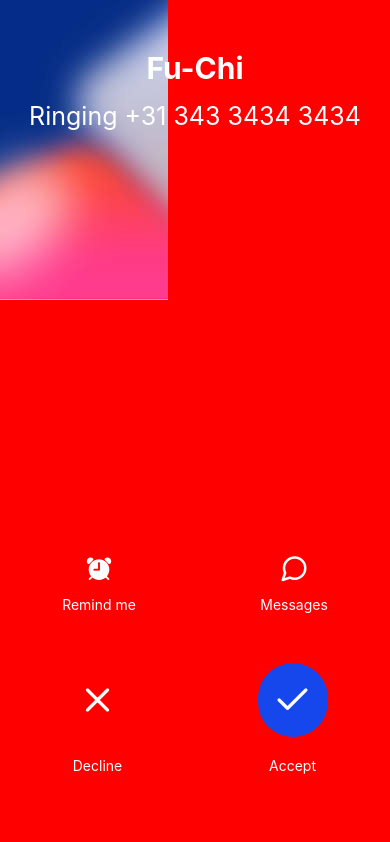
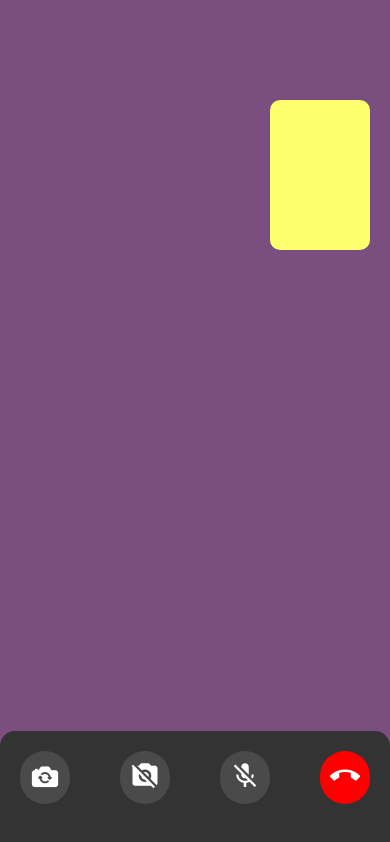
Before and after one commit to geoffcfchen/VideoCall, a React Native app: screen / in a window 390 px wide. Built offline with nearby package versions, Linux system fonts and the light colour scheme.

Commit message:
finish callscreen

```diff
--- a/App.js
+++ b/App.js
@@ -11,12 +11,13 @@ import {SafeAreaView, StatusBar} from 'react-native';
 import ContactScreen from './src/screens/ContactsScreen';
 import CallingScreen from './src/screens/CallingScreen';
 import IncomingCallScreen from './src/screens/IncomingCallScreen';
+import CallScreen from './src/screens/CallScreen';
 
 const App = () => {
   return (
     <>
       <StatusBar barStyle={'dark-content'} />
-      <IncomingCallScreen></IncomingCallScreen>
+      <CallScreen></CallScreen>
     </>
   );
 };
--- a/package.json
+++ b/package.json
@@ -10,8 +10,11 @@
     "lint": "eslint ."
   },
   "dependencies": {
+    "@react-navigation/native": "^6.0.13",
     "react": "18.1.0",
     "react-native": "0.70.1",
+    "react-native-safe-area-context": "^4.3.4",
+    "react-native-screens": "^3.17.0",
     "react-native-vector-icons": "^9.2.0"
   },
   "devDependencies": {
--- /dev/null
+++ b/src/components/CallActionBox/index.js
@@ -0,0 +1,72 @@
+import {View, Text, StyleSheet, Pressable} from 'react-native';
+import React, {useState} from 'react';
+import Ionicons from 'react-native-vector-icons/Ionicons';
+import MateralIcons from 'react-native-vector-icons/MaterialCommunityIcons';
+
+const CallActionBox = () => {
+  const [isCameraOn, setIsCameraOn] = useState(true);
+  const [isMicOn, setIsMicOn] = useState(true);
+  const onReverseCamera = () => {
+    console.warn('onReverseCamera');
+  };
+
+  const onToggleCamera = () => {
+    setIsCameraOn(currentValue => !currentValue);
+  };
+
+  const onToggleMicrophone = () => {
+    setIsMicOn(currentValue => !currentValue);
+  };
+
+  const onHangUp = () => {};
+  return (
+    <View style={styles.buttonsContainer}>
+      <Pressable onPress={onReverseCamera} style={styles.iconButton}>
+        <Ionicons
+          name="ios-camera-reverse"
+          size={30}
+          color={'white'}></Ionicons>
+      </Pressable>
+      <Pressable onPress={onToggleCamera} style={styles.iconButton}>
+        <MateralIcons
+          name={isCameraOn ? 'camera-off' : 'camera'}
+          size={30}
+          color={'white'}></MateralIcons>
+      </Pressable>
+      <Pressable onPress={onToggleMicrophone} style={styles.iconButton}>
+        <MateralIcons
+          name={isMicOn ? 'microphone-off' : 'microphone'}
+          size={30}
+          color={'white'}></MateralIcons>
+      </Pressable>
+      <Pressable
+        onPress={onHangUp}
+        style={[styles.iconButton, {backgroundColor: 'red'}]}>
+        <MateralIcons
+          name="phone-hangup"
+          size={30}
+          color={'white'}></MateralIcons>
+      </Pressable>
+    </View>
+  );
+};
+
+const styles = StyleSheet.create({
+  buttonsContainer: {
+    backgroundColor: '#333333',
+    padding: 20,
+    paddingBottom: 40,
+    borderTopLeftRadius: 15,
+    borderTopRightRadius: 15,
+    flexDirection: 'row',
+    justifyContent: 'space-between',
+    marginTop: 'auto',
+  },
+  iconButton: {
+    backgroundColor: '#4a4a4a',
+    padding: 10,
+    borderRadius: 50,
+  },
+});
+
+export default CallActionBox;
--- /dev/null
+++ b/src/screens/CallScreen/index.js
@@ -0,0 +1,28 @@
+import {View, Text, StyleSheet} from 'react-native';
+import React from 'react';
+import CallActionBox from '../../components/CallActionBox';
+
+const CallScreen = () => {
+  return (
+    <View style={styles.page}>
+      <View style={styles.cameraPreview}></View>
+      <CallActionBox></CallActionBox>
+    </View>
+  );
+};
+
+const styles = StyleSheet.create({
+  page: {flex: 1, backgroundColor: '#7b4e80'},
+  cameraPreview: {
+    width: 100,
+    height: 150,
+    backgroundColor: '#ffff6e',
+    borderRadius: 10,
+
+    position: 'absolute',
+    right: 20,
+    top: 100,
+  },
+});
+
+export default CallScreen;
--- a/src/screens/CallingScreen/index.js
+++ b/src/screens/CallingScreen/index.js
@@ -1,7 +1,6 @@
 import {View, Text, StyleSheet} from 'react-native';
 import React from 'react';
-import Ionicons from 'react-native-vector-icons/Ionicons';
-import MateralIcons from 'react-native-vector-icons/MaterialCommunityIcons';
+import CallActionBox from '../../components/CallActionBox';
 
 const CallingScreen = () => {
   return (
@@ -10,32 +9,7 @@ const CallingScreen = () => {
         <Text style={styles.name}>CallingScreen</Text>
         <Text style={styles.phoneNumber}>CallingScreen</Text>
       </View>
-      <View style={styles.buttonsContainer}>
-        <View style={styles.iconButton}>
-          <Ionicons
-            name="ios-camera-reverse"
-            size={30}
-            color={'white'}></Ionicons>
-        </View>
-        <View style={styles.iconButton}>
-          <MateralIcons
-            name="camera-off"
-            size={30}
-            color={'white'}></MateralIcons>
-        </View>
-        <View style={styles.iconButton}>
-          <MateralIcons
-            name="microphone-off"
-            size={30}
-            color={'white'}></MateralIcons>
-        </View>
-        <View style={[styles.iconButton, {backgroundColor: 'red'}]}>
-          <MateralIcons
-            name="phone-hangup"
-            size={30}
-            color={'white'}></MateralIcons>
-        </View>
-      </View>
+      <CallActionBox></CallActionBox>
     </View>
   );
 };
@@ -62,20 +36,6 @@ const styles = StyleSheet.create({
     fontSize: 25,
     color: 'white',
   },
-  buttonsContainer: {
-    backgroundColor: '#333333',
-    padding: 20,
-    paddingBottom: 40,
-    borderTopLeftRadius: 15,
-    borderTopRightRadius: 15,
-    flexDirection: 'row',
-    justifyContent: 'space-between',
-  },
-  iconButton: {
-    backgroundColor: '#4a4a4a',
-    padding: 10,
-    borderRadius: 50,
-  },
 });
 
 export default CallingScreen;
```
Also changed, not shown: 1 other file (tests, documents, lock files or other folders).
